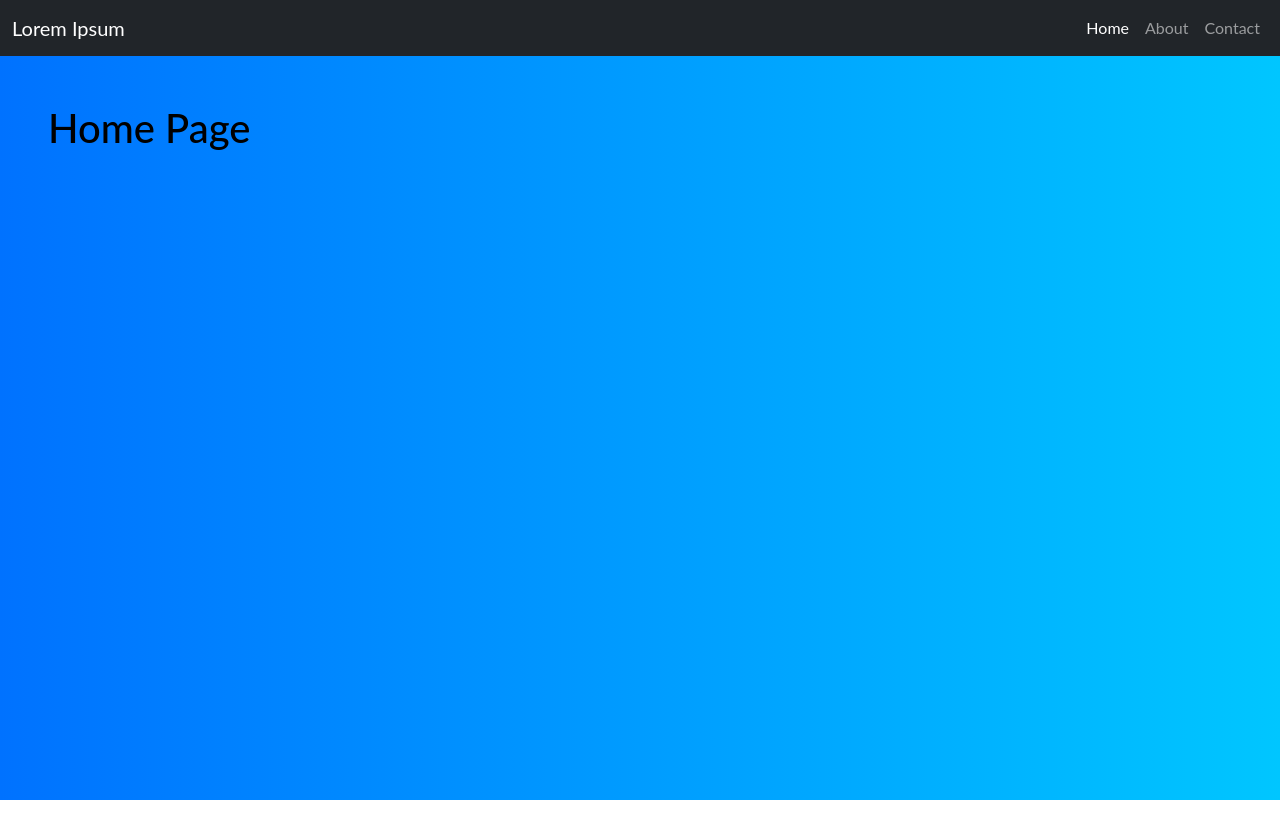
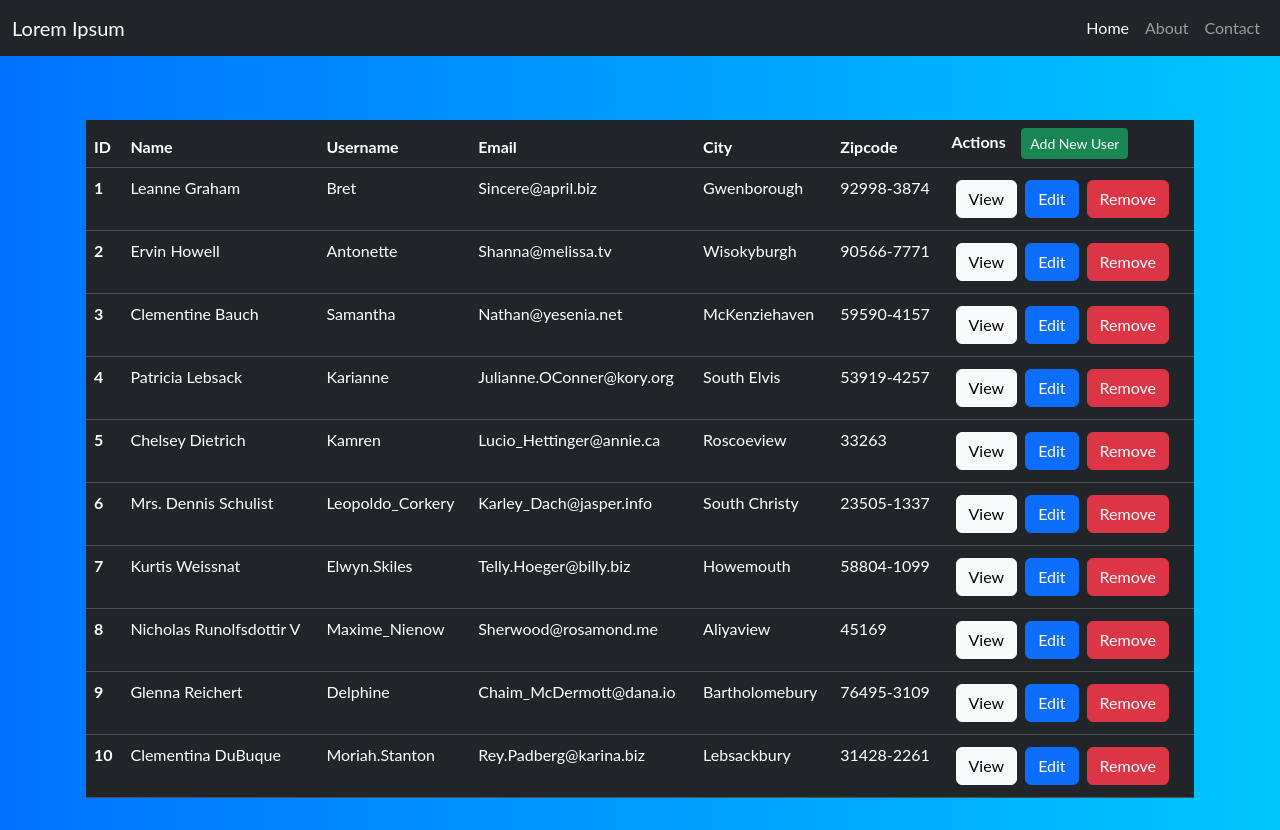
Before and after one commit to jainam-panchal/crud-app, a React (Create React App) app: page / in a window 1280 px wide. Before the commit the page ends 800 px from the top, so only its background shows below. Built offline with nearby package versions, Linux system fonts and the light colour scheme; data requests are answered from the project's data file.

Commit message:
Fetching Data from RestAPI

```diff
--- a/src/Navbar.js
+++ b/src/Navbar.js
@@ -4,7 +4,7 @@ import { Link, NavLink } from "react-router-dom";
 
 function Navbar() {
     return (
-        <div>
+        <div className="mb-5">
             <nav className="navbar navbar-expand-lg navbar-dark bg-dark">
                 <div className="container-fluid">
                     <NavLink className="navbar-brand" to="/">Lorem Ipsum</NavLink>
--- a/src/pages/Home.js
+++ b/src/pages/Home.js
@@ -2,20 +2,52 @@ import React, { useState, useEffect } from "react";
 import axios from "axios";
 
 const Home = () => {
-    const [users,setUsers] = useState([]);
+    const [users, setUsers] = useState([]);
 
-    useEffect(()=>{
+    useEffect(() => {
         loadUsers();
-    },[])
+    }, [])
 
     const loadUsers = async () => {
-        const result =  await axios.get("http://localhost:3001/users");
+        const result = await axios.get("http://localhost:3001/users");
         setUsers(result.data);
     }
 
-    return(
-        <div className="p-5">
-            <h1>Home Page</h1>
+    return (
+        <div className="m-auto container p-3 mb-1 rounded">
+            <table class="table table-dark">
+                <thead className="table-dark">
+                    <tr>
+                        <th scope="col">ID</th>
+                        <th scope="col">Name</th>
+                        <th scope="col">Username</th>
+                        <th scope="col">Email</th>
+                        <th scope="col">City</th>
+                        <th scope="col">Zipcode</th>
+                        <th scope="col"> Actions &nbsp; &nbsp;
+                            <button className="btn btn-success btn-sm">  Add New User</button>
+                        </th>
+                    </tr>
+                </thead>
+
+                <tbody>
+                    {users.map((user, index) => (
+                        <tr>
+                            <th scope="row">{index + 1}</th>
+                            <td>{user.name}</td>
+                            <td>{user.username}</td>
+                            <td>{user.email}</td>
+                            <td>{user.address.city}</td>
+                            <td>{user.address.zipcode}</td>
+                            <td>
+                                <button className="btn btn-light m-1">View</button>
+                                <button className="btn btn-primary m-1">Edit</button>
+                                <button className="btn btn-danger m-1">Remove</button>
+                            </td>
+                        </tr>
+                    ))}
+                </tbody>
+            </table>
         </div>
 
     );
--- /dev/null
+++ b/src/styles/Home.css
@@ -0,0 +1,21 @@
+html,
+body,
+.intro {
+  height: 100%;
+}
+
+table td,
+table th {
+  text-overflow: ellipsis;
+  white-space: nowrap;
+  overflow: hidden;
+}
+
+.mask-custom {
+  background: rgba(24, 24, 16, .2);
+  border-radius: 2em;
+  backdrop-filter: blur(25px);
+  border: 2px solid rgba(255, 255, 255, 0.05);
+  background-clip: padding-box;
+  box-shadow: 10px 10px 10px rgba(46, 54, 68, 0.03);
+}
```
